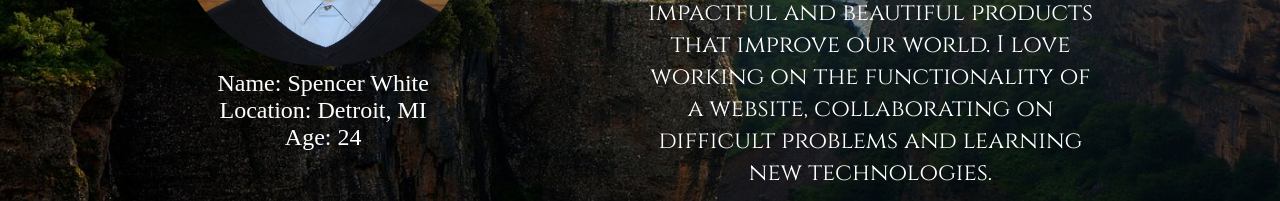
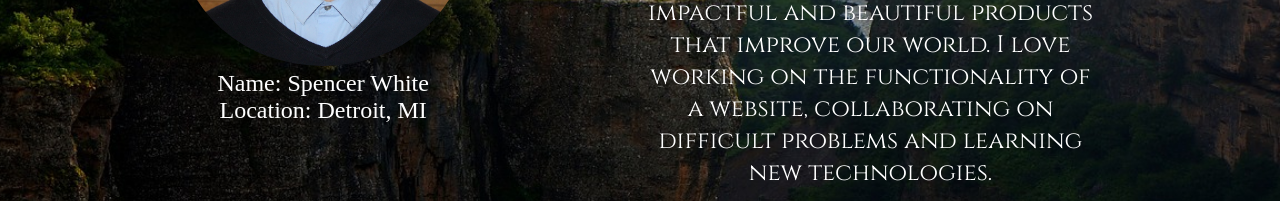
Before and after one commit to Swhite215/Swhite215.github.io, a plain HTML site: page index.html at #/about in a window 1280 px wide. Shown: the part 453-654 px from the top of the page. Drawn offline with nearby package versions, Linux system fonts and the light colour scheme; some packages are replaced by stand-ins of ours.

Commit message:
Update about.html

```diff
--- a/views/about.html
+++ b/views/about.html
@@ -3,7 +3,7 @@
 <div class="container">
     <section class="imgContainer">
       <img src="images/Spencer White edited (3).jpg" alt="A picture of Spencer White" id="personalImage">
-    <span class="rowSpan"> <span class="infoSpan">Name: Spencer White</span> <span class="infoSpan"> Location: Detroit, MI</span> <span class="infoSpan"> Age: 24</span></span>
+    <span class="rowSpan"> <span class="infoSpan">Name: Spencer White</span> <span class="infoSpan"> Location: Detroit, MI</span></span>
     </section>
 
     <section class="aboutContent">
```
